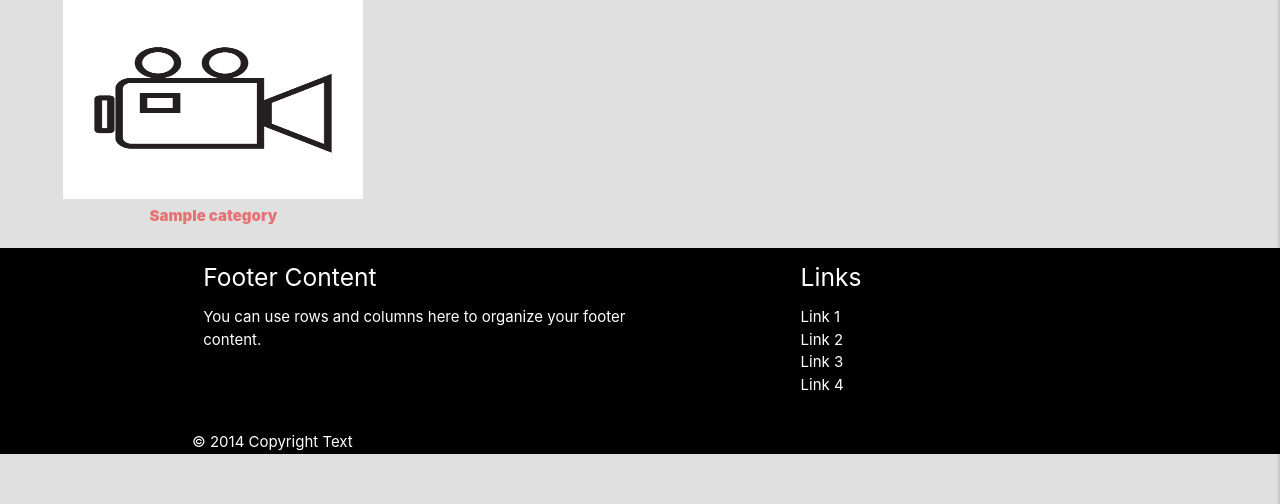
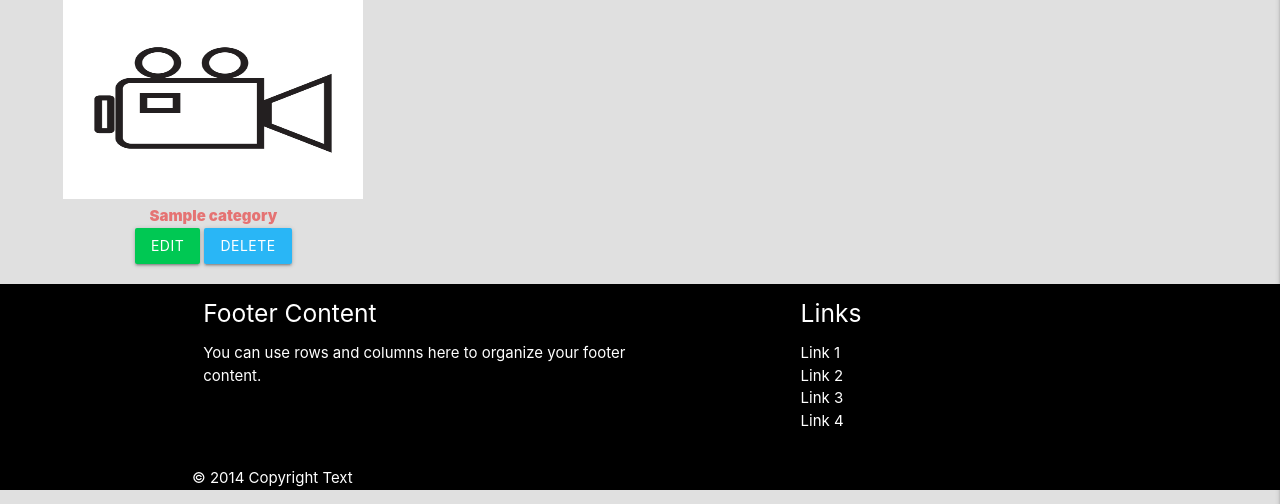
Before and after one commit to struk49/films-and-tv-fan-page, a Flask app: page /get_categories in a window 1280 px wide. Shown: the part 206-710 px from the top of the page. Run offline with Flask 3, Linux system fonts and the light colour scheme; a database or web service that is not in the repository returns one stand-in record (values such as "Sample title"); some libraries are stand-ins or nearby versions.

Commit message:
added edit and delete category

```diff
--- a/app.py
+++ b/app.py
@@ -197,6 +197,26 @@ def add_category():
     return render_template("add_category.html")
 
 
+@app.route("/edit_category/<category_id>", methods=["GET", "POST"])
+def edit_category(category_id):
+    if request.method == "POST":
+        submit = {
+            "category_name": request.form.get("category_name")
+        }
+        mongo.db.categories.update_one({"_id": ObjectId(category_id)}, {"$set": submit })
+        flash("Category successfully updated")
+        return redirect(url_for('get_categories'))
+
+    category = mongo.db.categories.find_one({"_id": ObjectId(category_id)})
+    return render_template("edit_category.html", category=category)
+
+@app.route("/delete_category/<category_id>")
+def delete_category(category_id):
+    mongo.db.categories.delete_one({"_id": ObjectId(category_id)})
+    flash("Category successfully deleted")
+    return redirect(url_for("get_categories"))
+
+
 
 if __name__ == "__main__":
     app.run(host=os.environ.get("IP"),
--- a/templates/category.html
+++ b/templates/category.html
@@ -23,7 +23,8 @@
             <div class="card-title">
                 <span class="card-title center-align">{{ category.category_name }}</span>
             </div>
-
+            <a href="{{ url_for('edit_category', category_id=category._id) }}" class="btn green accent-4">Edit</a>
+            <a href="{{ url_for('delete_category', category_id=category._id) }}" class="btn light-blue lighten-1">Delete</a>
           </div>
         </div>
         {% endfor %}
```
Also changed, not shown: templates/edit_category.html (added, +31 -0 lines).
